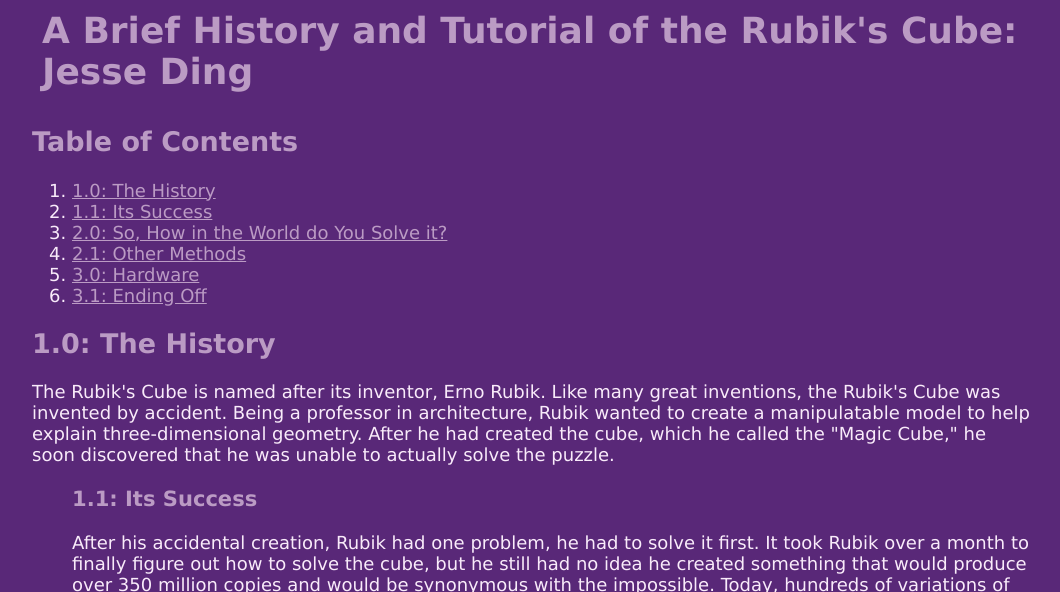
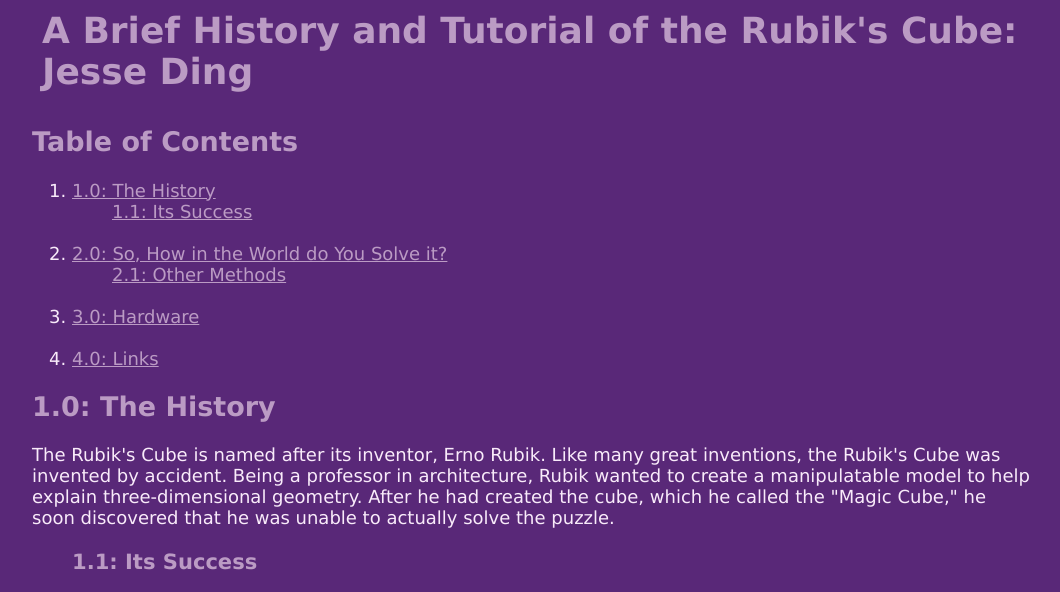
Before and after one commit to JesseLouieDing/web, a plain HTML site: page styled.html in a window 1280 px wide. Shown: the top 592 px of the page, without its empty margins (108-1168 px from the left). Drawn offline with Linux system fonts and the light colour scheme.

Commit message:
Update styled.html

```diff
--- a/styled.html
+++ b/styled.html
@@ -9,11 +9,11 @@ CSHW
 <h2>Table of Contents</h2>
 <ol>
   <li><a href="#history"> 1.0: The History </a>
-    <li><a href="#success"> 1.1: Its Success </a></li></li>
+    <ol><a href="#success"> 1.1: Its Success </a></ol></li><br>
   <li><a href="#solve"> 2.0: So, How in the World do You Solve it? </a></li>
-  <li><a href="#methods"> 2.1: Other Methods </a></li>
-  <li><a href="#hardware"> 3.0: Hardware </a></li>
-  <li><a href="#ending"> 3.1: Ending Off </a></li>
+  <ol><a href="#methods"> 2.1: Other Methods </a></ol></li><br>
+  <li><a href="#hardware"> 3.0: Hardware </a></li><br>
+  <li><a href="#ending"> 4.0: Links </a></li>
 </ol>
 <h2 id="history">
   1.0: The History
```
